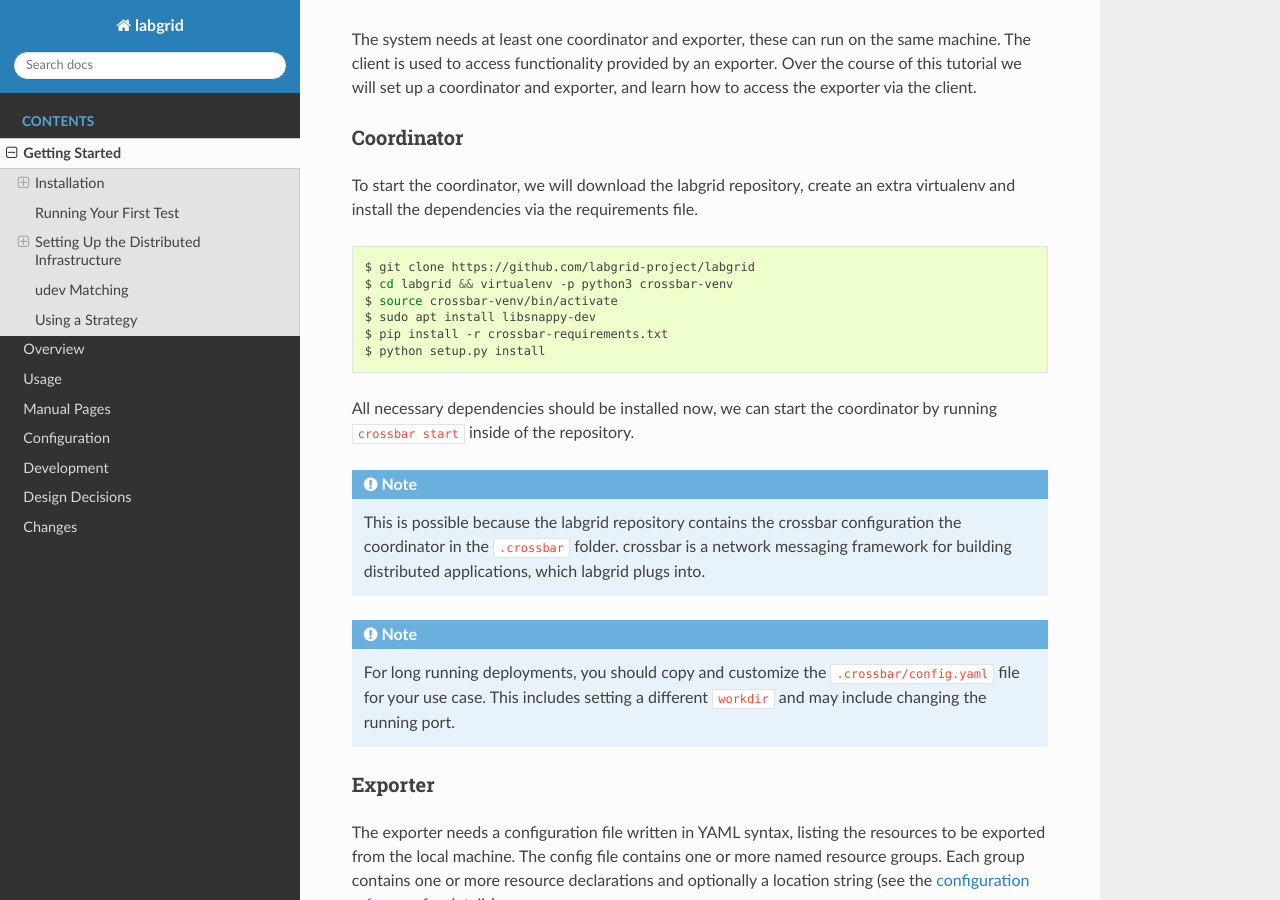
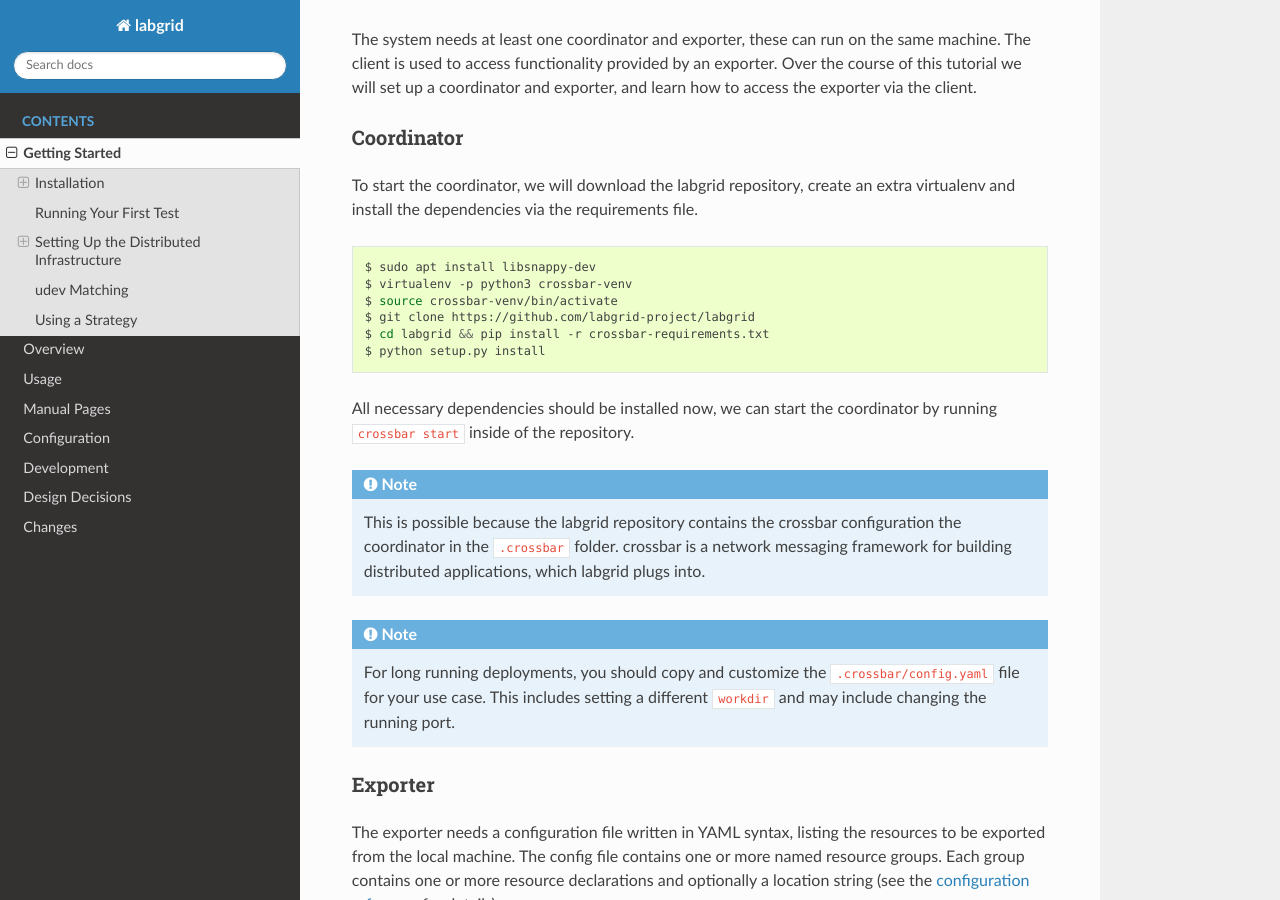
Before and after one commit to labgrid-project/labgrid, a Sphinx documentation site: the page built from doc/getting_started.rst, in a window 1280 px wide and 900 px high, scrolled down 3125 px. Built offline with Sphinx 7.4.7 and the Read the Docs theme 2.0.0, drawn with Linux system fonts in a browser that asks for light colours; pages that are not in the unit, such as notebooks, are missing from menus.

```diff
--- a/doc/getting_started.rst
+++ b/doc/getting_started.rst
@@ -171,11 +171,11 @@ extra virtualenv and install the dependencies via the requirements file.
 
 .. code-block:: bash
 
+    $ sudo apt install libsnappy-dev
+    $ virtualenv -p python3 crossbar-venv
+    $ source crossbar-venv/bin/activate
     $ git clone https://github.com/labgrid-project/labgrid
-    $ cd labgrid && virtualenv -p python3 crossbar-venv
-    $ source crossbar-venv/bin/activate
-    $ sudo apt install libsnappy-dev
-    $ pip install -r crossbar-requirements.txt
+    $ cd labgrid && pip install -r crossbar-requirements.txt
     $ python setup.py install
 
 All necessary dependencies should be installed now, we can start the coordinator
```
